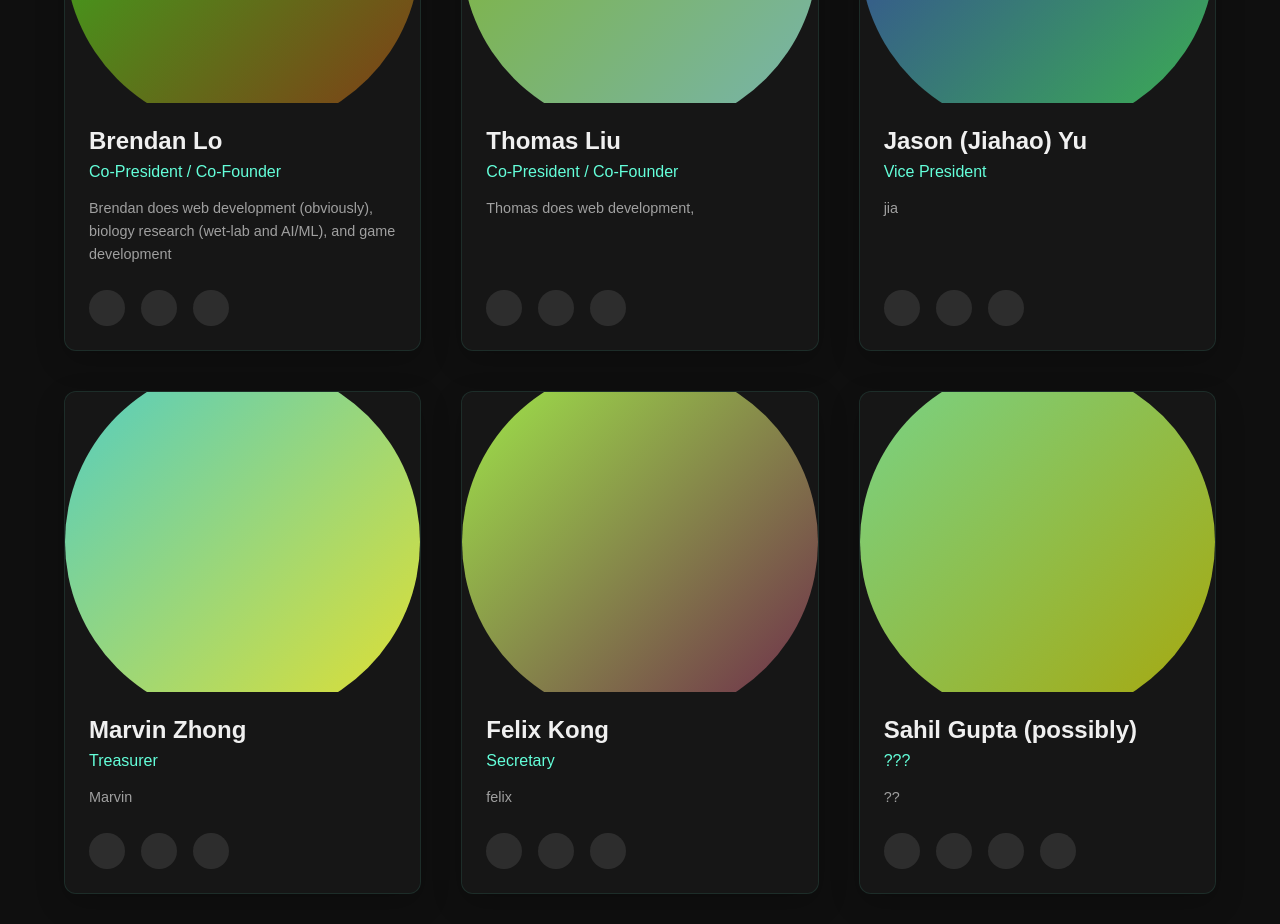
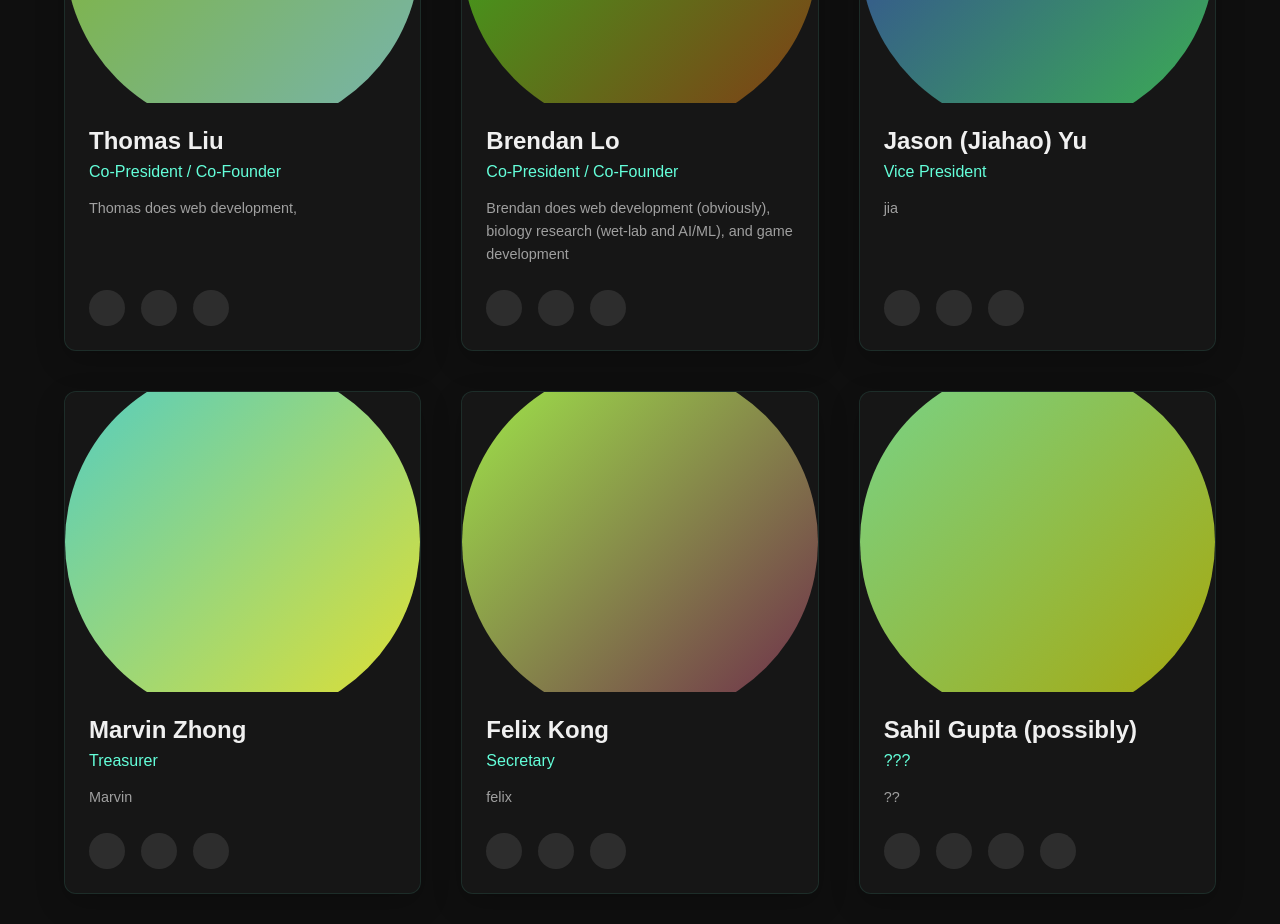
Before and after one commit to patriotsbreeze/gnswebdev, a React (Create React App) app: page /about in a window 1280 px wide. Shown: the part 860-1784 px from the top of the page. Built offline with nearby package versions, Linux system fonts and the light colour scheme.

Commit message:
v1.03-beta

```diff
--- a/src/pages/AboutPage.js
+++ b/src/pages/AboutPage.js
@@ -110,6 +110,18 @@ const AboutPage = () => {
 
   const boardMembers = [
     {
+      name: "Thomas Liu",
+      role: "Co-President / Co-Founder",
+      bio: "Thomas does web development, ",
+      image: generateAvatar("taylor"),
+      social: {
+        github: "https://github.com",
+        linkedin: "https://linkedin.com",
+        twitter: null,
+        portfolio: "https://taylorrodriguez.design"
+      }
+    },
+    {
       name: "Brendan Lo",
       role: "Co-President / Co-Founder",
       bio: "Brendan does web development (obviously), biology research (wet-lab and AI/ML), and game development ",
@@ -121,18 +133,7 @@ const AboutPage = () => {
         portfolio: "https://www.brendanlo.xyz"
       }
     },
-    {
-      name: "Thomas Liu",
-      role: "Co-President / Co-Founder",
-      bio: "Thomas does web development, ",
-      image: generateAvatar("taylor"),
-      social: {
-        github: "https://github.com",
-        linkedin: "https://linkedin.com",
-        twitter: null,
-        portfolio: "https://taylorrodriguez.design"
-      }
-    },
+
     {
       name: "Jason (Jiahao) Yu",
       role: "Vice President",
```
